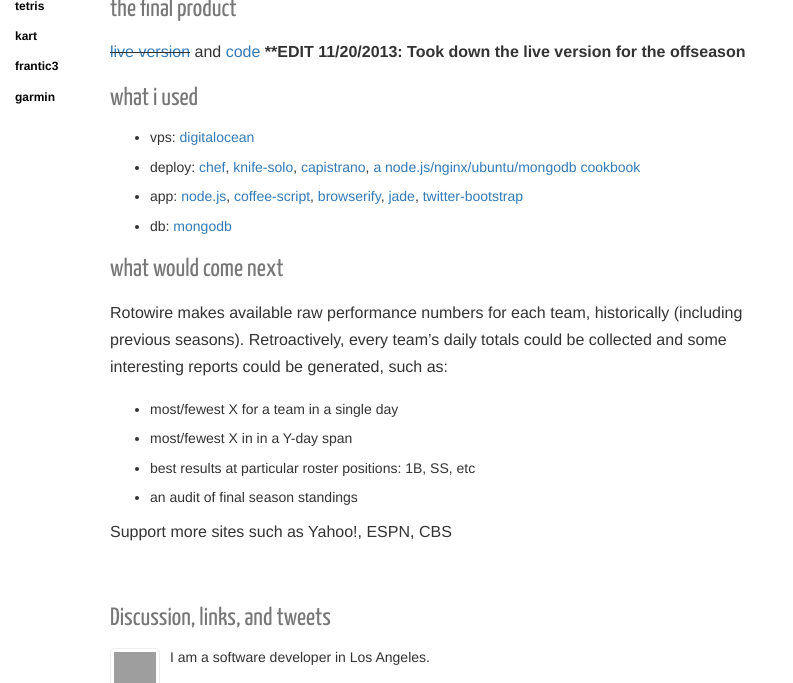
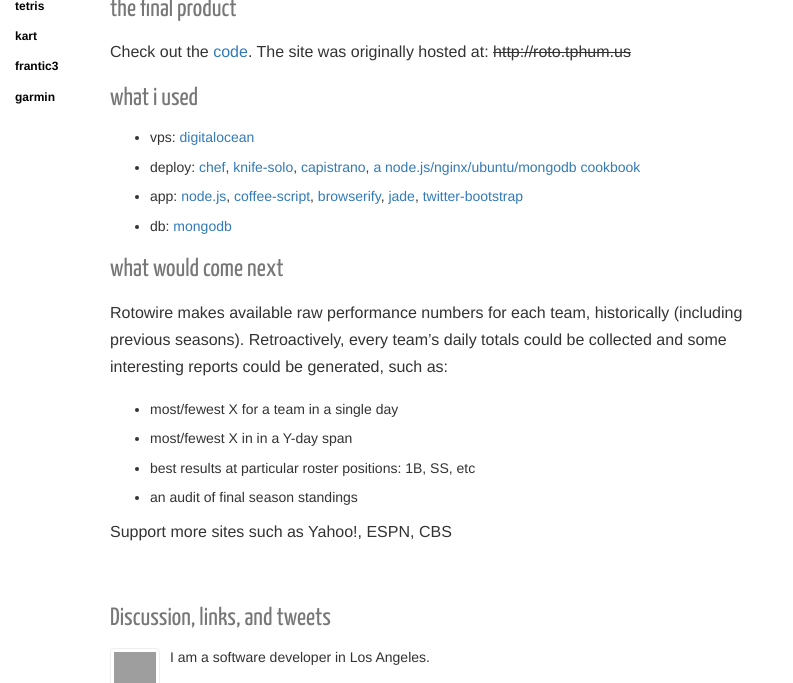
Before and after one commit to tphummel/blog, a Jekyll site: the page built from _posts/2013-10-09-roto-scraper.md, in a window 1280 px wide and 900 px high, scrolled down 1995 px, cut to the strip 217-900 px from the top of the window. Shown: the whole strip, without its empty margins (0-793 px from the left). Built offline with Jekyll 4.4.1, drawn with Linux system fonts in a browser that asks for light colours; nearby versions of some CDN libraries; Markdown is read by kramdown in place of the engine named in the settings; comment, search, counter and statistics services are not loaded; grey boxes are pictures that could not be loaded.

Commit message:
roto-scraper: remove broken link

```diff
--- a/_posts/2013-10-09-roto-scraper.md
+++ b/_posts/2013-10-09-roto-scraper.md
@@ -42,8 +42,7 @@
 
 ### the final product
 
-<del>[live version][13]</del> and [code][14]
-<strong>**EDIT 11/20/2013: Took down the live version for the offseason</strong>
+Check out the [code][14]. The site was originally hosted at: <del>http://roto.tphum.us</del>
 
 ### what i used
 
```
Also changed, not shown: other parts of _posts/2013-10-09-roto-scraper.md (+0 -1 lines).
